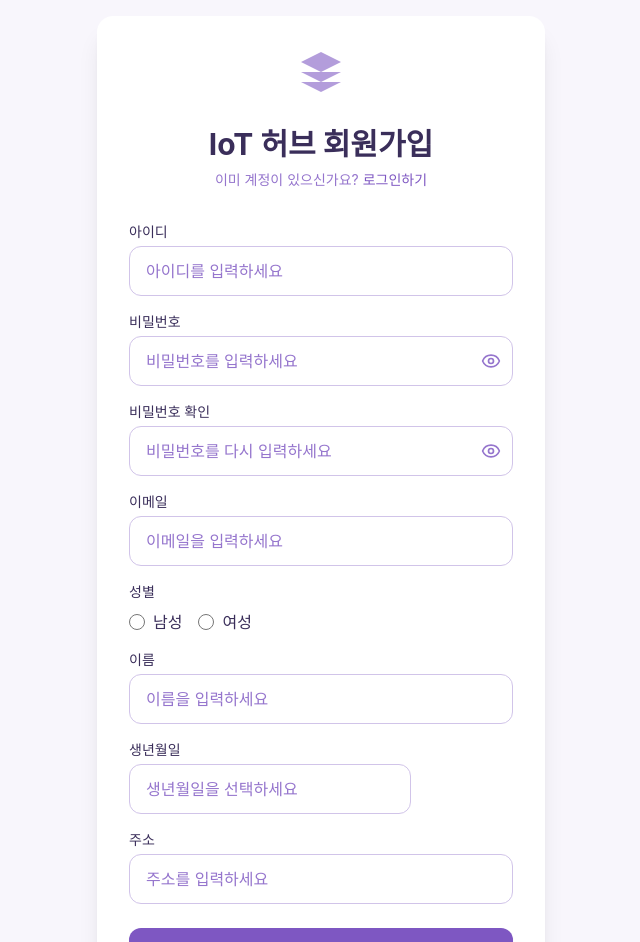
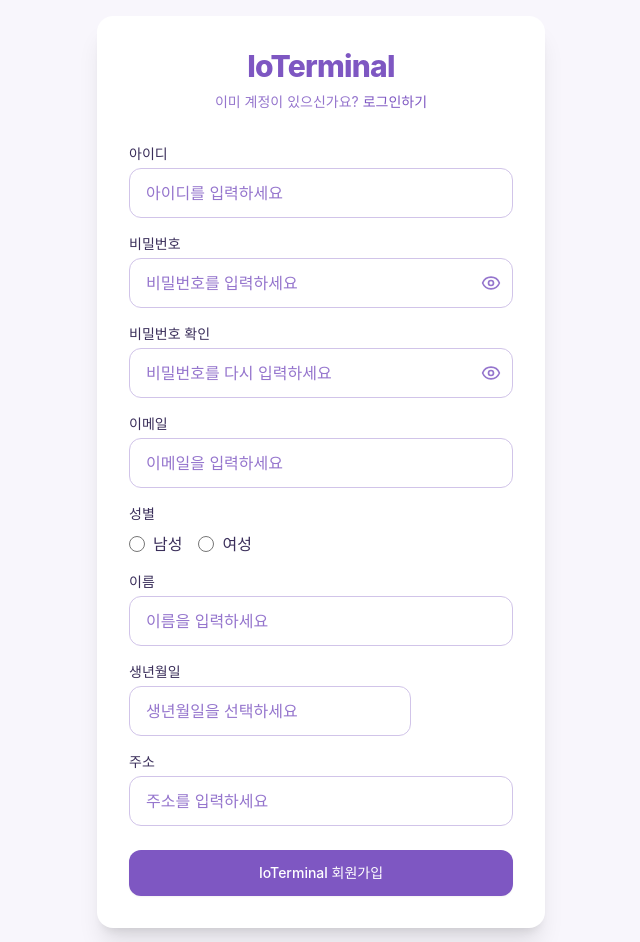
Before and after one commit to 2024-SMHRD-KDT-BigData-29/IoTerminal, a React (Create React App) app in the folder frontend/: page /register in a window 1280 px wide. Shown: the top 942 px of the page, without its empty margins (319-959 px from the left). Built offline with nearby package versions, Linux system fonts and the light colour scheme; what cytoscape-edgehandles would draw is missing.

Commit message:
25-05-20 2:44 update

```diff
--- a/frontend/src/layouts/MainLayout.js
+++ b/frontend/src/layouts/MainLayout.js
@@ -116,7 +116,7 @@ const MainLayout = () => {
                             <svg className="h-8 w-auto text-[#b39ddb] dark:text-[#b39ddb]" viewBox="0 0 24 24" fill="currentColor">
                                 <path d="M12 2L2 7l10 5 10-5-10-5zM2 17l10 5 10-5M2 12l10 5 10-5"></path>
                             </svg>
-                            <span className="font-bold text-xl">IoT 허브</span>
+                            <span className="font-bold text-xl">IoTerminal</span>
                         </Link>
                     )}
                     <button
--- a/frontend/src/pages/DataManagementPage.js
+++ b/frontend/src/pages/DataManagementPage.js
@@ -8,7 +8,8 @@ const DataManagementPage = () => {
         <div>
             <div className="flex items-center space-x-3 mb-6 border-b pb-4">
                 <Database size={32} className="text-blue-600" />
-                <h2 className="text-2xl font-semibold text-gray-800">데이터 관리</h2>
+                <h2 className="text-2xl font-semibold text-gray-800 dark:text-[#b39ddb]">데이터 관리</h2>
+
             </div>
             <div className="bg-white p-8 rounded-xl shadow-lg">
                 <p className="text-gray-700">
--- a/frontend/src/pages/IotDevicesPage.js
+++ b/frontend/src/pages/IotDevicesPage.js
@@ -7,7 +7,7 @@ const IotDevicesPage = () => {
         <div>
             <div className="flex items-center space-x-3 mb-6 border-b pb-4">
                 <IconBarChart size={32} className="text-purple-600" /> {/* Using the aliased import */}
-                <h2 className="text-2xl font-semibold text-gray-800">IoT 디바이스 관리</h2>
+                <h2 className="text-2xl font-semibold text-gray-800 dark:text-[#b39ddb]">IoT 디바이스 관리</h2>
             </div>
              <div className="bg-white p-8 rounded-xl shadow-lg">
                 <p className="text-gray-700">
--- a/frontend/src/pages/LoginPage.js
+++ b/frontend/src/pages/LoginPage.js
@@ -26,13 +26,8 @@ const LoginPage = () => {
             <div className="max-w-md w-full space-y-8 bg-white dark:bg-[#3a2e5a] p-8 rounded-2xl shadow-xl">
                 <div className="text-center">
                     <Link to="/" className="inline-block">
-                        <svg className="h-12 w-auto text-[#b39ddb] dark:text-[#b39ddb] mx-auto" viewBox="0 0 24 24" fill="currentColor">
-                            <path d="M12 2L2 7l10 5 10-5-10-5zM2 17l10 5 10-5M2 12l10 5 10-5"></path>
-                        </svg>
+                        <span className="text-3xl font-extrabold text-[#7e57c2] dark:text-[#b39ddb] tracking-tight select-none">IoTerminal</span>
                     </Link>
-                    <h2 className="mt-6 text-3xl font-bold text-[#3a2e5a] dark:text-[#b39ddb]">
-                        IoT 허브 로그인
-                    </h2>
                     <p className="mt-2 text-sm text-[#9575cd] dark:text-[#b39ddb]">
                         또는{' '}
                         <Link to="/register" className="font-medium text-[#7e57c2] dark:text-[#9575cd] hover:text-[#5e35b1] dark:hover:text-[#b39ddb]">
@@ -115,7 +110,7 @@ const LoginPage = () => {
                         type="submit"
                         className="w-full flex justify-center py-3 px-4 border border-transparent rounded-xl shadow-sm text-sm font-medium text-white bg-[#7e57c2] dark:bg-[#9575cd] hover:bg-[#5e35b1] dark:hover:bg-[#b39ddb] focus:outline-none focus:ring-2 focus:ring-offset-2 focus:ring-[#7e57c2] dark:focus:ring-[#9575cd] transition-colors duration-200"
                     >
-                        로그인
+                        IoTerminal 로그인
                     </button>
                 </form>
             </div>
--- a/frontend/src/pages/RegisterPage.js
+++ b/frontend/src/pages/RegisterPage.js
@@ -98,13 +98,8 @@ const RegisterPage = () => {
             <div className="max-w-md w-full space-y-8 bg-white dark:bg-[#3a2e5a] p-8 rounded-2xl shadow-xl">
                 <div className="text-center">
                     <Link to="/" className="inline-block">
-                        <svg className="h-12 w-auto text-[#b39ddb] dark:text-[#b39ddb] mx-auto" viewBox="0 0 24 24" fill="currentColor">
-                            <path d="M12 2L2 7l10 5 10-5-10-5zM2 17l10 5 10-5M2 12l10 5 10-5"></path>
-                        </svg>
+                        <span className="text-3xl font-extrabold text-[#7e57c2] dark:text-[#b39ddb] tracking-tight select-none">IoTerminal</span>
                     </Link>
-                    <h2 className="mt-6 text-3xl font-bold text-[#3a2e5a] dark:text-[#b39ddb]">
-                        IoT 허브 회원가입
-                    </h2>
                     <p className="mt-2 text-sm text-[#9575cd] dark:text-[#b39ddb]">
                         이미 계정이 있으신가요?{' '}
                         <Link to="/login" className="font-medium text-[#7e57c2] dark:text-[#9575cd] hover:text-[#5e35b1] dark:hover:text-[#b39ddb]">
@@ -290,7 +285,7 @@ const RegisterPage = () => {
                         type="submit"
                         className="w-full flex justify-center py-3 px-4 border border-transparent rounded-xl shadow-sm text-sm font-medium text-white bg-[#7e57c2] dark:bg-[#9575cd] hover:bg-[#5e35b1] dark:hover:bg-[#b39ddb] focus:outline-none focus:ring-2 focus:ring-offset-2 focus:ring-[#7e57c2] dark:focus:ring-[#9575cd] transition-colors duration-200"
                     >
-                        회원가입
+                        IoTerminal 회원가입
                     </button>
                 </form>
             </div>
--- a/frontend/src/pages/SettingsPage.js
+++ b/frontend/src/pages/SettingsPage.js
@@ -7,7 +7,7 @@ const SettingsPage = () => {
         <div>
             <div className="flex items-center space-x-3 mb-6 border-b pb-4">
                 <Settings size={32} className="text-gray-600" />
-                <h2 className="text-2xl font-semibold text-gray-800">System Settings</h2>
+                <h2 className="text-2xl font-semibold text-gray-800 dark:text-[#b39ddb] mb-6">설정</h2>
             </div>
             <div className="bg-white p-8 rounded-xl shadow-lg">
                 <p className="text-gray-700">
--- a/frontend/src/pages/WorkflowCanvasPage.js
+++ b/frontend/src/pages/WorkflowCanvasPage.js
@@ -94,7 +94,7 @@ const WorkflowCanvasPage = () => {
     };
 
     return (
-        <div className="h-full flex flex-col">
+        <div className="h-[calc(100vh-80px)] min-h-[600px] flex flex-col">
             {/* 상단 툴바 */}
             <div className="bg-white dark:bg-[#3a2e5a] shadow-sm p-4 flex items-center justify-between">
                 <div className="flex items-center space-x-4">
@@ -131,14 +131,14 @@ const WorkflowCanvasPage = () => {
             </div>
 
             {/* 메인 콘텐츠 영역 */}
-            <div className="flex-1 flex overflow-hidden">
+            <div className="flex-1 flex overflow-hidden min-h-0">
                 {/* 왼쪽 노드 팔레트 */}
                 <div className="w-60 bg-white dark:bg-[#3a2e5a] shadow-sm border-r border-[#d1c4e9] dark:border-[#9575cd] overflow-y-auto">
                     <NodePalette />
                 </div>
 
                 {/* 중앙 캔버스 */}
-                <div className="flex-1 bg-[#f8f6fc] dark:bg-[#2a2139] relative">
+                <div className="flex-1 bg-[#f8f6fc] dark:bg-[#2a2139] relative min-h-0">
                     <WorkflowCanvas
                         elements={elements}
                         setElements={setElements}
```
